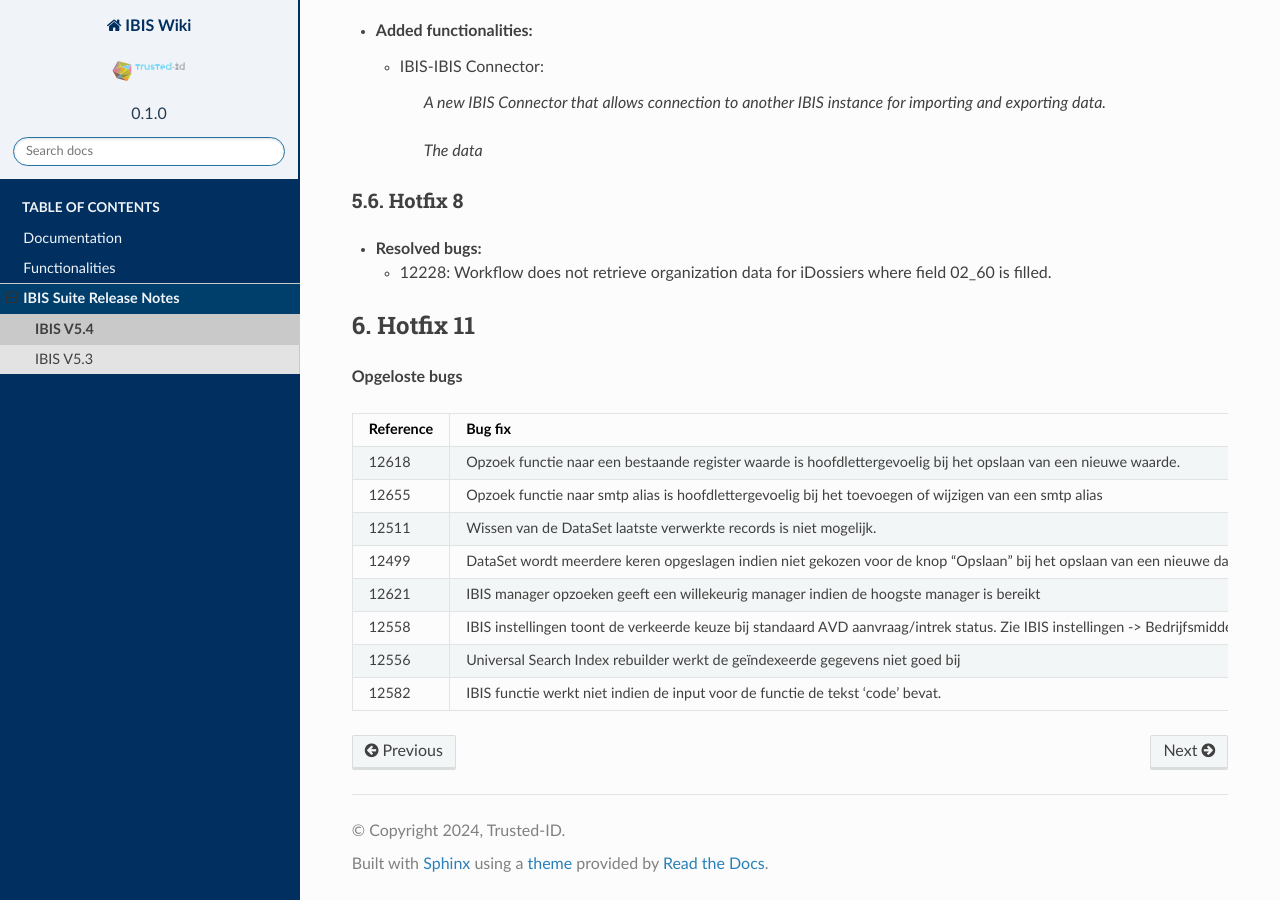
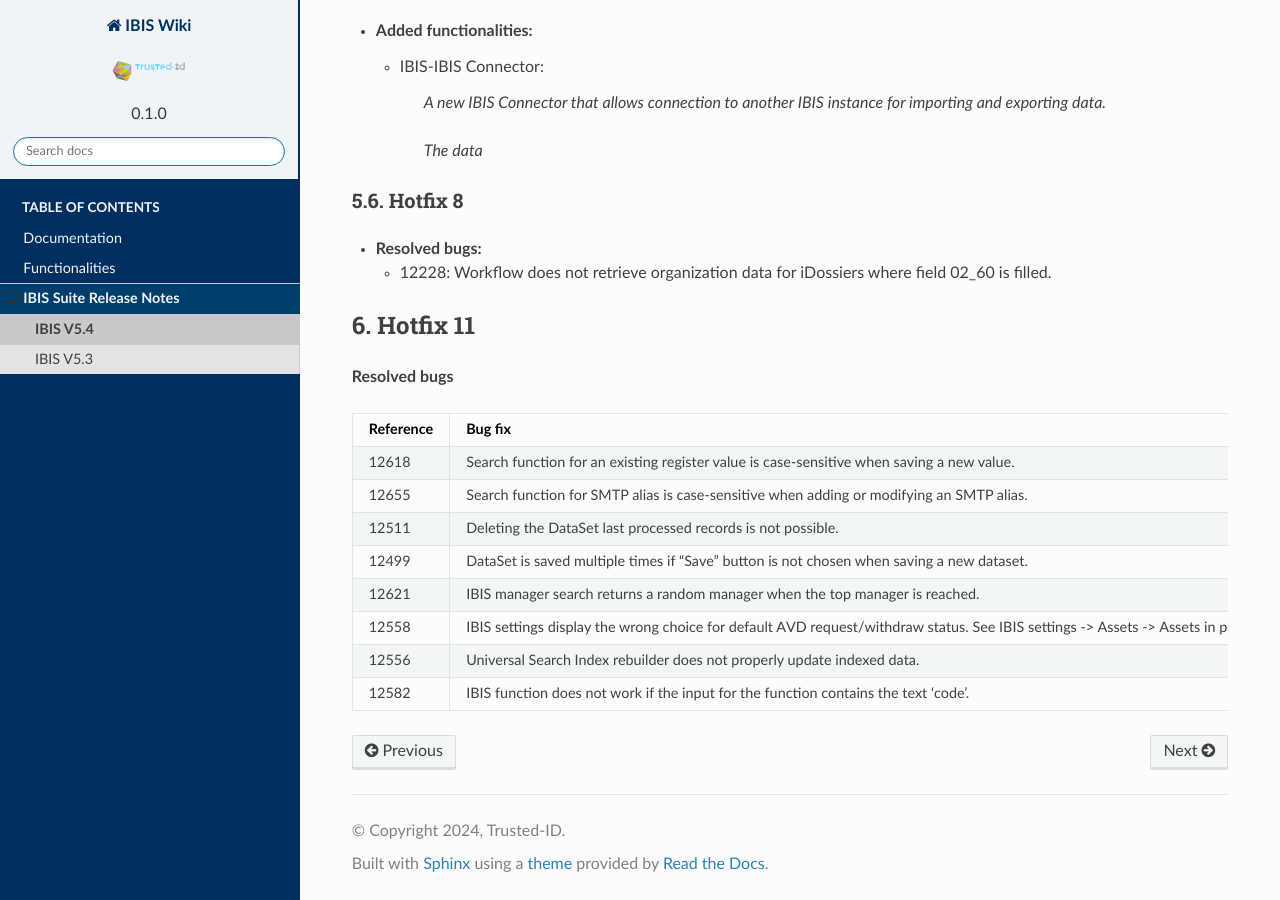
Before and after one commit to Raoulorlando/rtd-tutorial, a Sphinx documentation site: the page built from docs/source/Release_Notes/IBIS_5.4.md, in a window 1280 px wide and 900 px high, scrolled down 6888 px. Built offline with Sphinx 7.4.7 and the Read the Docs theme 2.0.0, drawn with Linux system fonts in a browser that asks for light colours; nearby versions of some CDN libraries; some web fonts are replaced; library files that are not in the unit come from our copies; pages that are not in the unit, such as notebooks, are missing from menus.

Commit message:
Translated hotfix 11 to English

```diff
--- a/docs/source/Release_Notes/markdown/IBIS-suite_release_notes_v5_SP4_hotfix_11.md
+++ b/docs/source/Release_Notes/markdown/IBIS-suite_release_notes_v5_SP4_hotfix_11.md
@@ -1,14 +1,14 @@
 ## Hotfix 11
 
-**Opgeloste bugs**
+**Resolved bugs**
 
-  **Reference**  |**Bug fix**
-  |:--------------|:---------------------------------------------------------------|
-  |12618           |Opzoek functie naar een bestaande register waarde is hoofdlettergevoelig bij het opslaan van een nieuwe waarde.|
-  |12655           |Opzoek functie naar smtp alias is hoofdlettergevoelig bij het toevoegen of wijzigen van een smtp alias|
-  |12511           |Wissen van de DataSet laatste verwerkte records is niet mogelijk.
-  |12499           |DataSet wordt meerdere keren opgeslagen indien niet gekozen voor de knop "Opslaan" bij het opslaan van een nieuwe dataset.|
-  |12621           |IBIS manager opzoeken geeft een willekeurig manager indien de hoogste manager is bereikt|
-  |12558           |IBIS instellingen toont de verkeerde keuze bij standaard AVD aanvraag/intrek status. Zie IBIS instellingen -\> Bedrijfsmiddelen -\> Bedrijfsmiddelen in bezit -\> Standaard AVD status voor product aanvraag **EN** Standaard AVD status voor product intrek                     |
-  |12556           |Universal Search Index rebuilder werkt de geïndexeerde gegevens niet goed bij                                                  |
-  |12582           |IBIS functie werkt niet indien de input voor de functie de tekst 'code' bevat.                                                 |
+| **Reference** | **Bug fix** |
+|:-------------|:---------------------------------------------------------------|
+| 12618        | Search function for an existing register value is case-sensitive when saving a new value. |
+| 12655        | Search function for SMTP alias is case-sensitive when adding or modifying an SMTP alias. |
+| 12511        | Deleting the DataSet last processed records is not possible. |
+| 12499        | DataSet is saved multiple times if "Save" button is not chosen when saving a new dataset. |
+| 12621        | IBIS manager search returns a random manager when the top manager is reached. |
+| 12558        | IBIS settings display the wrong choice for default AVD request/withdraw status. See IBIS settings -> Assets -> Assets in possession -> Default AVD status for product request **AND** Default AVD status for product withdrawal. |
+| 12556        | Universal Search Index rebuilder does not properly update indexed data. |
+| 12582        | IBIS function does not work if the input for the function contains the text 'code'. |
```
